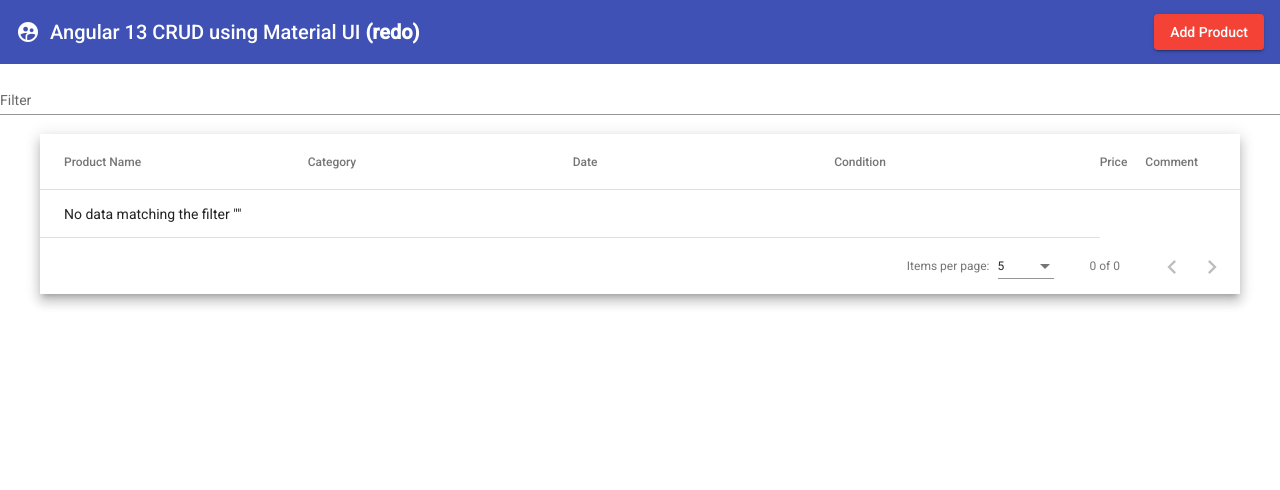
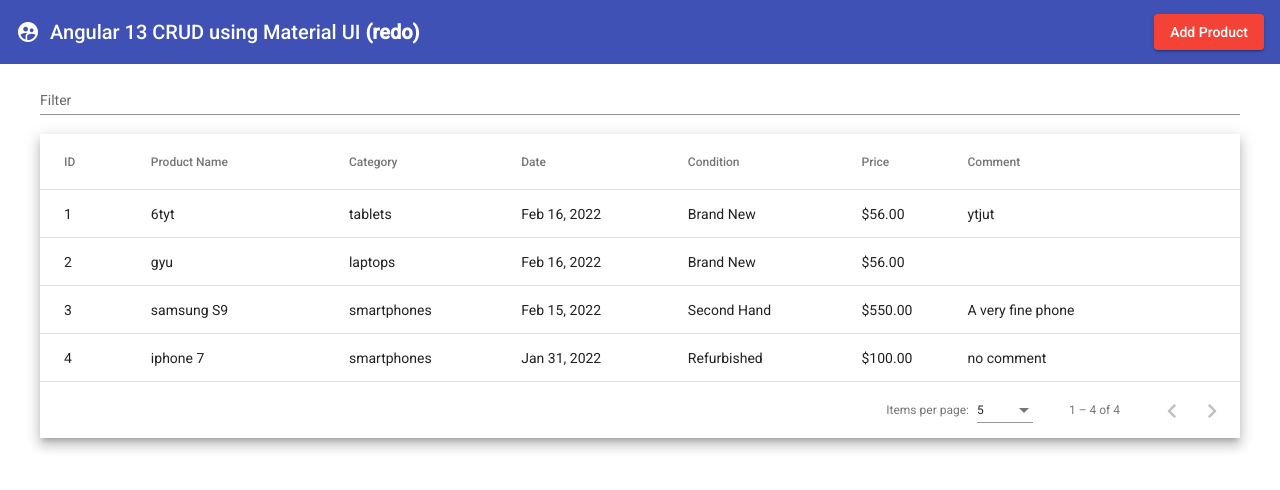
Before and after one commit to RaduHarangus/angular13CRUD-material-redo, an Angular app: page / in a window 1280 px wide. Shown: the top 490 px of the page. Built offline with nearby package versions, Linux system fonts and the light colour scheme; data requests are answered from the project's data file.

Commit message:
fixed table declaration

```diff
--- a/db.json
+++ b/db.json
@@ -17,6 +17,24 @@
       "price": 56,
       "comment": "",
       "id": 2
+    },
+    {
+      "productName": "samsung S9",
+      "category": "smartphones",
+      "date": "2022-02-15T22:00:00.000Z",
+      "condition": "Second Hand",
+      "price": 550,
+      "comment": "A very fine phone",
+      "id": 3
+    },
+    {
+      "productName": "iphone 7",
+      "category": "smartphones",
+      "date": "2022-01-31T22:00:00.000Z",
+      "condition": "Refurbished",
+      "price": 100,
+      "comment": "no comment",
+      "id": 4
     }
   ],
   "comments": [
--- a/src/app/app.component.html
+++ b/src/app/app.component.html
@@ -5,14 +5,13 @@
   <button mat-raised-button color="warn" (click)="openDialog()">Add Product</button>
 </mat-toolbar>
 
-<mat-form-field appearance="standard">
-  <mat-label>Filter</mat-label>
-  <input matInput (keyup)="applyFilter($event)" placeholder="Ex. Mia" #input>
-</mat-form-field>
-
 <div class="container">
+  <mat-form-field appearance="standard">
+    <mat-label>Filter</mat-label>
+    <input matInput (keyup)="applyFilter($event)" placeholder="Ex. Mia" #input>
+  </mat-form-field>
   <div class="mat-elevation-z8">
-    <table mat-table [dataSource]="productList" matSort>
+    <table mat-table [dataSource]="dataSource" matSort>
 
       <!-- ID Column -->
       <ng-container matColumnDef="id">
@@ -23,7 +22,7 @@
       <!-- product name Column -->
       <ng-container matColumnDef="productName">
         <th mat-header-cell *matHeaderCellDef mat-sort-header> Product Name </th>
-        <td mat-cell *matCellDef="let row"> {{row.productName}}% </td>
+        <td mat-cell *matCellDef="let row"> {{row.productName}} </td>
       </ng-container>
 
       <!-- Category Column -->
@@ -35,7 +34,7 @@
       <!-- Date Column -->
       <ng-container matColumnDef="date">
         <th mat-header-cell *matHeaderCellDef mat-sort-header> Date </th>
-        <td mat-cell *matCellDef="let row"> {{row.date}} </td>
+        <td mat-cell *matCellDef="let row"> {{row.date | date}} </td>
       </ng-container>
 
       <!-- Condition Column -->
@@ -47,7 +46,7 @@
       <!-- Price Column -->
       <ng-container matColumnDef="price">
         <th mat-header-cell *matHeaderCellDef mat-sort-header> Price </th>
-        <td mat-cell *matCellDef="let row"> {{row.price}} </td>
+        <td mat-cell *matCellDef="let row"> {{row.price | currency}} </td>
       </ng-container>
 
       <!-- Comment Column -->
--- a/src/app/app.component.less
+++ b/src/app/app.component.less
@@ -11,10 +11,6 @@
   width: 100%;
 }
 
-td, th {
-  width: 25%;
-}
-
 .container {
   max-width: 1200px;
   margin: 0 auto;
--- a/src/app/app.component.ts
+++ b/src/app/app.component.ts
@@ -4,6 +4,7 @@
 import { MatPaginator } from '@angular/material/paginator';
 import { MatSort } from '@angular/material/sort';
 import { MatTableDataSource } from '@angular/material/table';
+import { ApiService } from "./services/api.service";
 
 @Component({
   selector: 'app-root',
@@ -12,29 +13,41 @@
 })
 export class AppComponent {
 
-  productList: any = [];
-  displayedColumns: string[] = ['productName', 'category', 'date', 'condition', 'price', 'comment'];
+  displayedColumns: string[] = ['id', 'productName', 'category', 'date', 'condition', 'price', 'comment'];
+  dataSource!: MatTableDataSource<any>;
 
   @ViewChild(MatPaginator) paginator!: MatPaginator;
   @ViewChild(MatSort) sort!: MatSort;
 
-  constructor(public dialog: MatDialog) {}
+  constructor(public dialog: MatDialog,
+              private api: ApiService) {}
 
   ngOnInit() {
-
+    this.getProducts();
   }
 
-  ngAfterViewInit() {
-    this.productList.paginator = this.paginator;
-    this.productList.sort = this.sort;
+  ngAfterViewInit() {  }
+
+  getProducts() {
+    this.api.getAllProducts()
+      .subscribe({
+        next: (res) => {
+          this.dataSource = new MatTableDataSource(res);
+          this.dataSource.paginator = this.paginator;
+          this.dataSource.sort = this.sort;
+        },
+        error: (err) => {
+          alert('There was an error trying to fetch the products!' + err);
+        }
+      });
   }
 
   applyFilter(event: Event) {
     const filterValue = (event.target as HTMLInputElement).value;
-    this.productList.filter = filterValue.trim().toLowerCase();
+    this.dataSource.filter = filterValue.trim().toLowerCase();
 
-    if (this.productList.paginator) {
-      this.productList.paginator.firstPage();
+    if (this.dataSource.paginator) {
+      this.dataSource.paginator.firstPage();
     }
   }
 
--- a/src/app/components/dialog/dialog.component.ts
+++ b/src/app/components/dialog/dialog.component.ts
@@ -32,6 +32,7 @@
   }
 
   addProduct() {
+    if(this.productForm.valid){
       this.api.addProduct(this.productForm.value)
         .subscribe({
           next: (res) => {
@@ -44,6 +45,7 @@
             alert('There was a problem trying to add the product!' + err);
           }
         });
+    }
   }
 
   getAllProducts() {
--- a/src/app/services/api.service.ts
+++ b/src/app/services/api.service.ts
@@ -1,18 +1,21 @@
 import { Injectable } from '@angular/core';
 import { HttpClient } from "@angular/common/http";
+import { BehaviorSubject } from "rxjs";
 
 @Injectable({
   providedIn: 'root'
 })
 export class ApiService {
 
+  products = new BehaviorSubject('');
+
   constructor(private http: HttpClient) { }
 
   addProduct(data: any) {
-    return this.http.post('http://localhost:3000/products', data);
+    return this.http.post<any>('http://localhost:3000/products', data);
   }
 
   getAllProducts() {
-    return this.http.get('http://localhost:3000/products');
+    return this.http.get<any>('http://localhost:3000/products');
   }
 }
```
Lines whose indentation alone changed are shown as unchanged.
